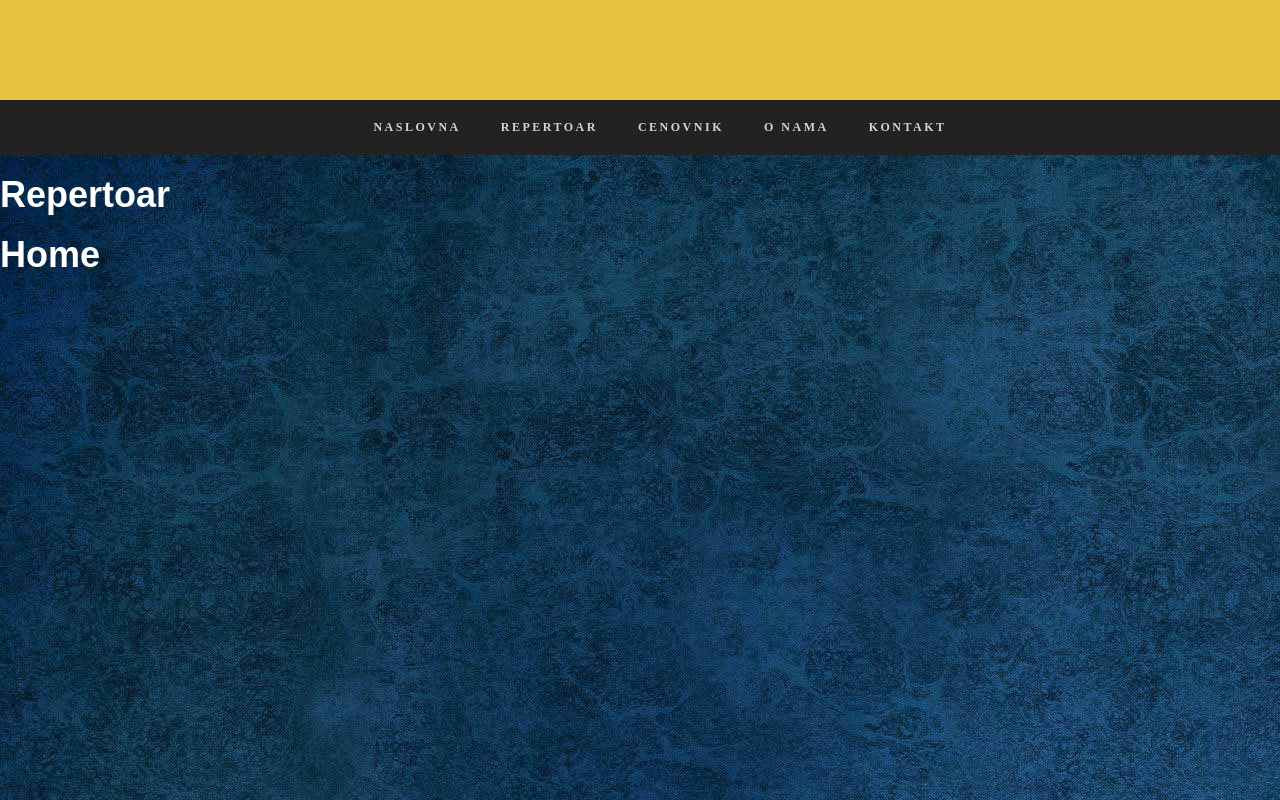
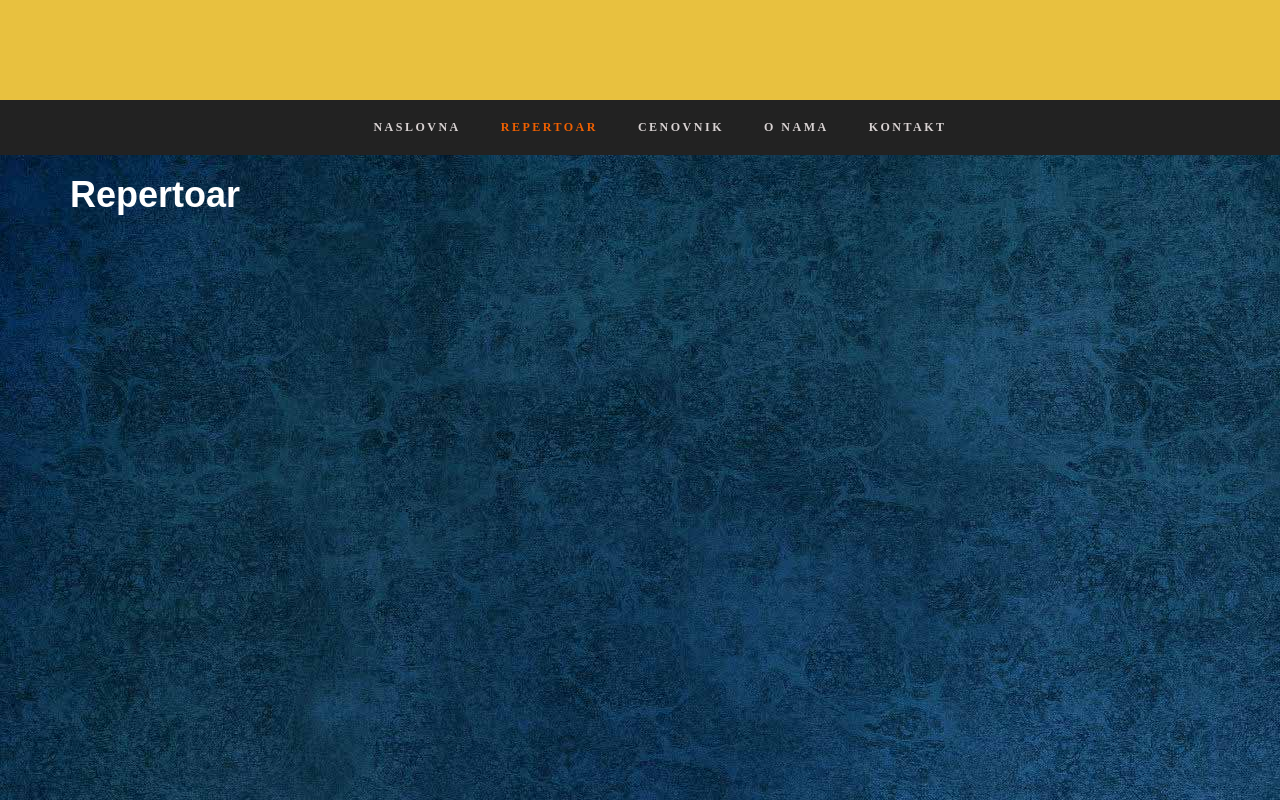
Before and after one commit to sheshum/arena-cineplex, a React (Create React App) app: page / in a window 1280 px wide. Built offline with nearby package versions, Linux system fonts and the light colour scheme.

Commit message:
react-router added

```diff
--- a/src/App.js
+++ b/src/App.js
@@ -8,11 +8,19 @@ class App extends Component {
   render() {
     return (
 
-      <div className="">
+      <Router>
+        <div className="">
+          <Route path={"/"} component={Header}/>
+          <Route exact path={"/"} component={Repertoar}/>
+          <Route path={"/home"} component={Home}/>
+        </div>
+     </Router>
+
+      /* <div className="">
         <Header />
         <Repertoar />
         <Home />
-      </div>
+      </div>  */
     );
   }
 }
--- a/src/components/Header.css
+++ b/src/components/Header.css
@@ -58,7 +58,7 @@
   }
 
   ul#nav li.current a {
-    color: #F06000;
+   /* color: #F06000; */
   }
 
 
--- a/src/components/Header.js
+++ b/src/components/Header.js
@@ -1,4 +1,5 @@
 import React, { Component } from 'react';
+import {NavLink} from "react-router-dom";
 import "./Header.css";
 
 class Header extends Component{
@@ -9,8 +10,8 @@ class Header extends Component{
             <div id="nav-wrapper">
                 <nav id="nav-wrap">
                     <ul id="nav">
-                      <li><a>Naslovna</a></li>
-                      <li><a>Repertoar</a></li>
+                      <li><NavLink to="/home" activeStyle={{color: "#F06000"}}>Naslovna</NavLink></li>
+                      <li><NavLink to="/" activeStyle={{color: "#F06000"}}>Repertoar</NavLink></li>
                       <li><a>Cenovnik</a></li>
                       <li><a>O nama</a></li>
                       <li><a>Kontakt</a></li>
--- a/src/components/Home.css
+++ b/src/components/Home.css
@@ -1,4 +1,4 @@
-div.test h1 {
+div.container h1 {
     color: white;
     font-weight: bold;
 }
--- a/src/components/Home.js
+++ b/src/components/Home.js
@@ -4,7 +4,7 @@ import React, { Component } from 'react';
 class Home extends Component{
     render(){
         return(
-            <div className="test">
+            <div className="container">
             <h1>Home</h1>
         </div>
         );
--- a/src/components/Repertoar.css
+++ b/src/components/Repertoar.css
@@ -1,4 +1,4 @@
-div.test h1 {
+div.container h1 {
     color: white;
     font-weight: bold;
 }
--- a/src/components/Repertoar.js
+++ b/src/components/Repertoar.js
@@ -4,7 +4,7 @@ import "./Repertoar.css";
 class Repertoar extends Component{
     render(){
         return(
-            <div className="test">
+            <div className="container">
                 <h1>Repertoar</h1>
             </div>
         );
```
